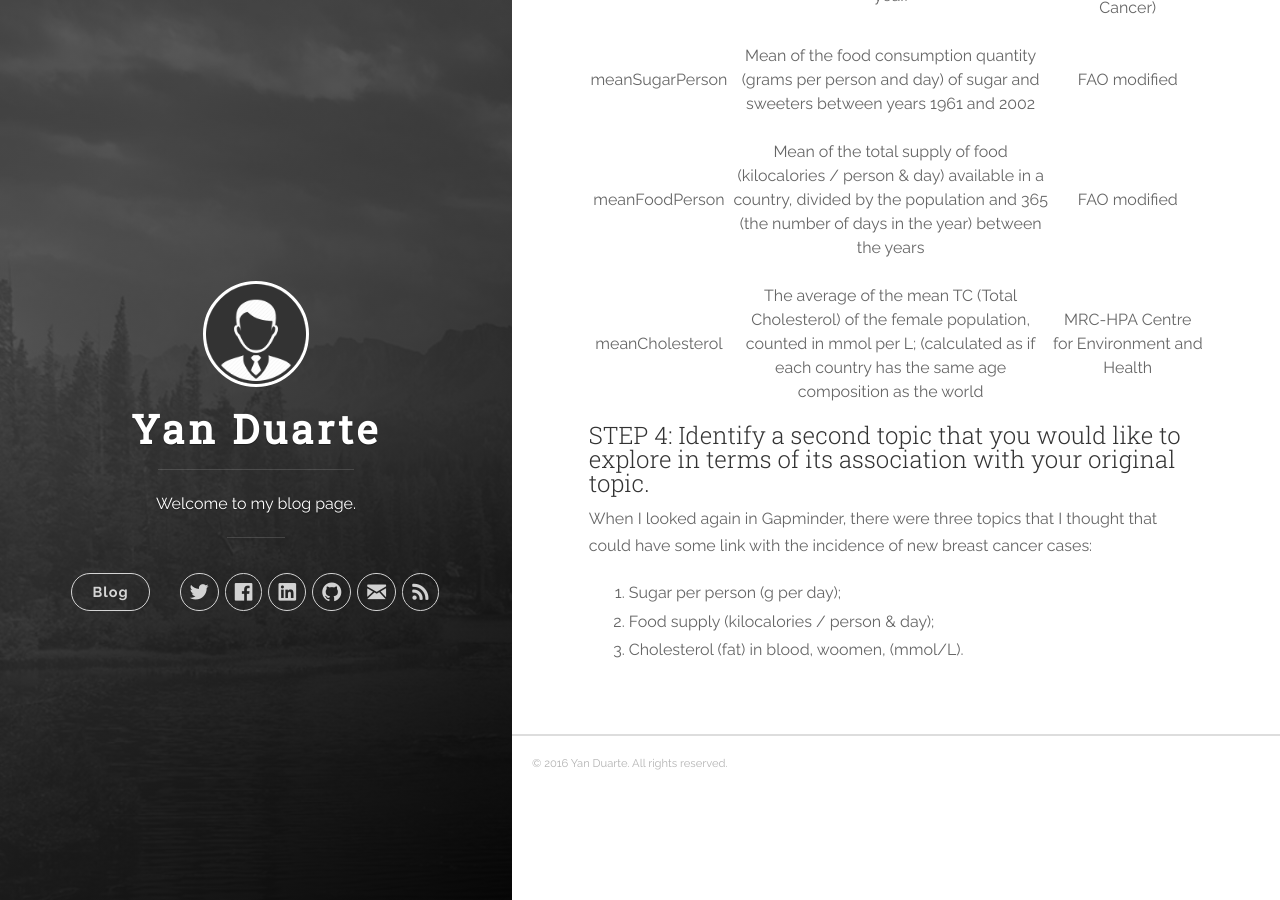
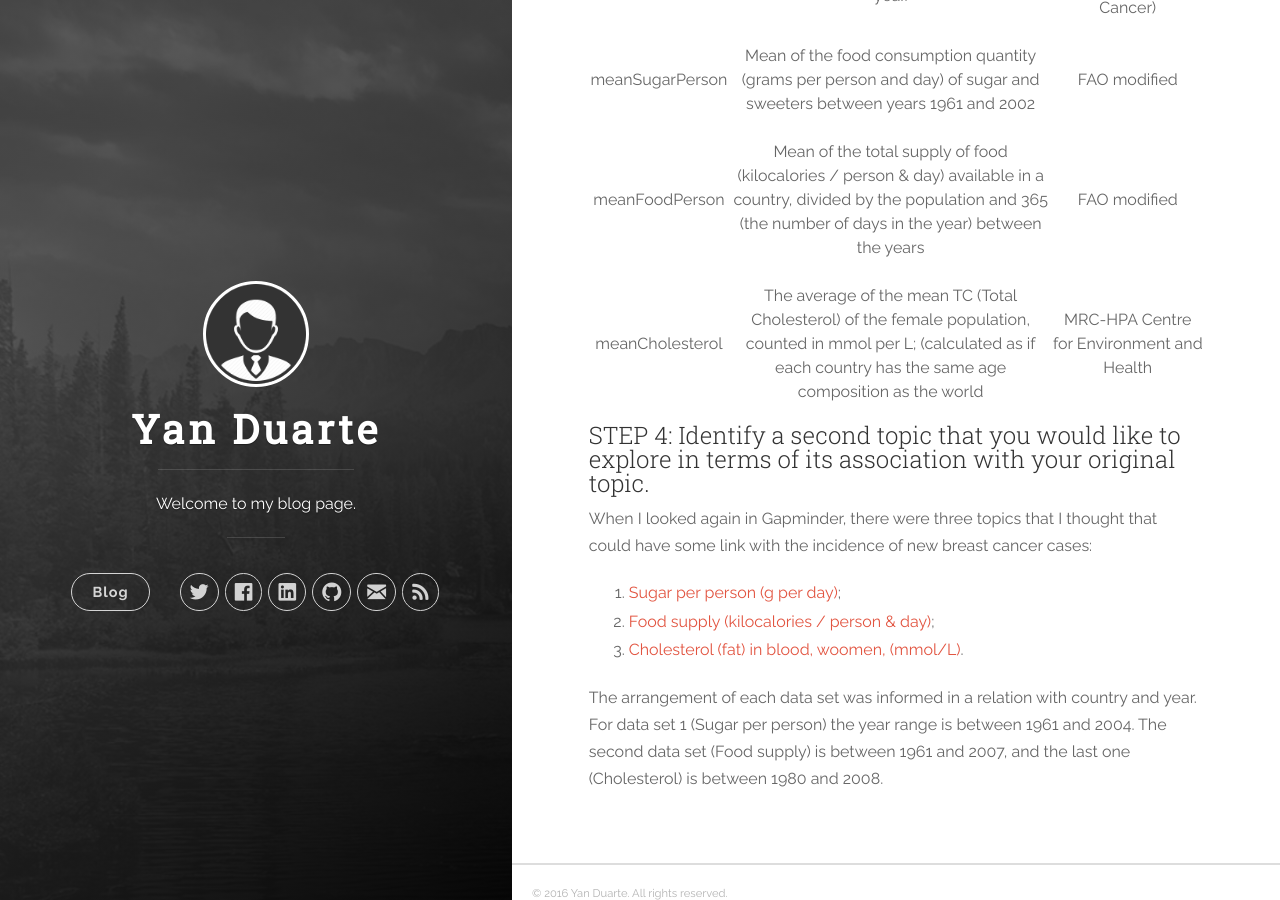
Before and after one commit to yan-duarte/yan-duarte.github.io, a Jekyll site: the page built from _posts/2016-01-08-welcome-to-jekyll.markdown, in a window 1280 px wide and 900 px high, scrolled down 803 px. Built offline with Jekyll 4.4.1, drawn with Linux system fonts in a browser that asks for light colours; nearby versions of some CDN libraries.

Commit message:
Updated 2016-01-08-welcome-to-jekyll.markdown

```diff
--- a/_posts/2016-01-08-welcome-to-jekyll.markdown
+++ b/_posts/2016-01-08-welcome-to-jekyll.markdown
@@ -26,11 +26,20 @@ The codebook was created based on Gapminder codebook. It contains all the variab
 
 ## STEP 4: Identify a second topic that you would like to explore in terms of its association with your original topic.
 When I looked again in Gapminder, there were three topics that I thought that could have some link with the incidence of new breast cancer cases:
-1. Sugar per person (g per day);
-2. Food supply (kilocalories / person & day);
-3. Cholesterol (fat) in blood, woomen, (mmol/L).
+1. [Sugar per person (g per day)][link_gmsugar];
+2. [Food supply (kilocalories / person & day)][link_gmfood];
+3. [Cholesterol (fat) in blood, woomen, (mmol/L)][link_gmcholesterol].
+
+The arrangement of each data set was informed in a relation with country and year. For data set 1 (Sugar per person) the year range is between 1961 and 2004. The second data set (Food supply) is between 1961 and 2007, and the last one (Cholesterol) is between 1980 and 2008.
+
 
 
 
 
 [link_gapminder]:      http://www.gapminder.org
+
+[link_gmsugar]: https://www.gapminder.org/world/#$majorMode=chart$is;shi=t;ly=2003;lb=f;il=t;fs=11;al=30;stl=t;st=t;nsl=t;se=t$wst;tts=C$ts;sp=5.59290322580644;ti=2010$zpv;v=0$inc_x;mmid=XCOORDS;iid=phAwcNAVuyj1jiMAkmq1iMg;by=ind$inc_y;mmid=YCOORDS;iid=phAwcNAVuyj2sdmdhX9zuKg;by=ind$inc_s;uniValue=8.21;iid=phAwcNAVuyj0XOoBL_n5tAQ;by=ind$inc_c;uniValue=255;gid=CATID0;by=grp$map_x;scale=log;dataMin=194;dataMax=96846$map_y;scale=lin;sma=49;smi=2.65$cd;bd=0$inds=
+
+[link_gmfood]: https://www.gapminder.org/world/#$majorMode=chart$is;shi=t;ly=2003;lb=f;il=t;fs=11;al=30;stl=t;st=t;nsl=t;se=t$wst;tts=C$ts;sp=5.59290322580644;ti=2010$zpv;v=0$inc_x;mmid=XCOORDS;iid=phAwcNAVuyj1jiMAkmq1iMg;by=ind$inc_y;mmid=YCOORDS;iid=0ArfEDsV3bBwCdGlYVVpXX20tbU13STZyVG0yNkRrZnc;by=ind$inc_s;uniValue=8.21;iid=phAwcNAVuyj0XOoBL_n5tAQ;by=ind$inc_c;uniValue=255;gid=CATID0;by=grp$map_x;scale=log;dataMin=194;dataMax=96846$map_y;scale=lin;sma=49;smi=2.65$cd;bd=0$inds=
+
+[link_gmcholesterol]:  https://www.gapminder.org/world/#$majorMode=chart$is;shi=t;ly=2003;lb=f;il=t;fs=11;al=30;stl=t;st=t;nsl=t;se=t$wst;tts=C$ts;sp=5.59290322580644;ti=2008$zpv;v=0$inc_x;mmid=XCOORDS;iid=phAwcNAVuyj1jiMAkmq1iMg;by=ind$inc_y;mmid=YCOORDS;iid=0ArfEDsV3bBwCdGJHcHZkSUdBcU56aS1OT3lLeU4tRHc;by=ind$inc_s;uniValue=8.21;iid=phAwcNAVuyj0XOoBL_n5tAQ;by=ind$inc_c;uniValue=255;gid=CATID0;by=grp$map_x;scale=log;dataMin=194;dataMax=96846$map_y;scale=lin;dataMin=3.974;dataMax=6.2$map_s;sma=50;smi=2$cd;bd=0$inds=
```
